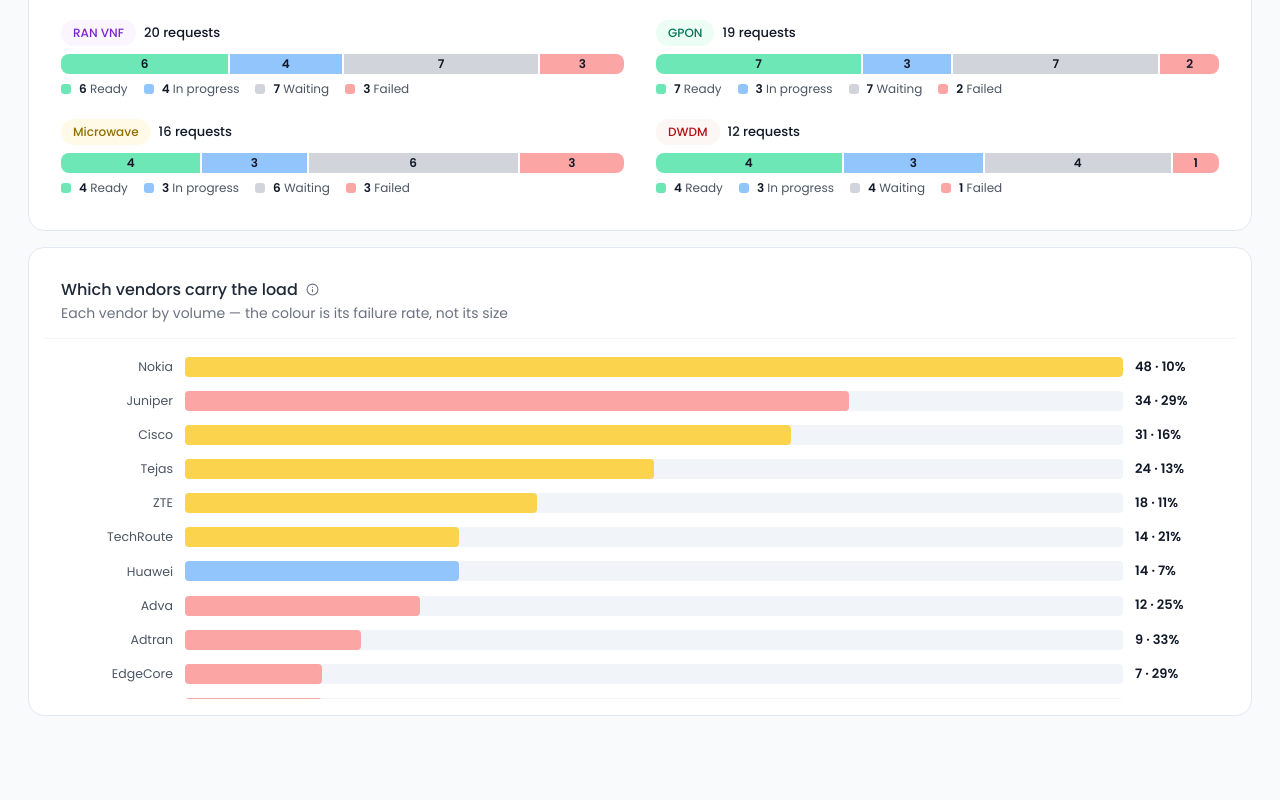
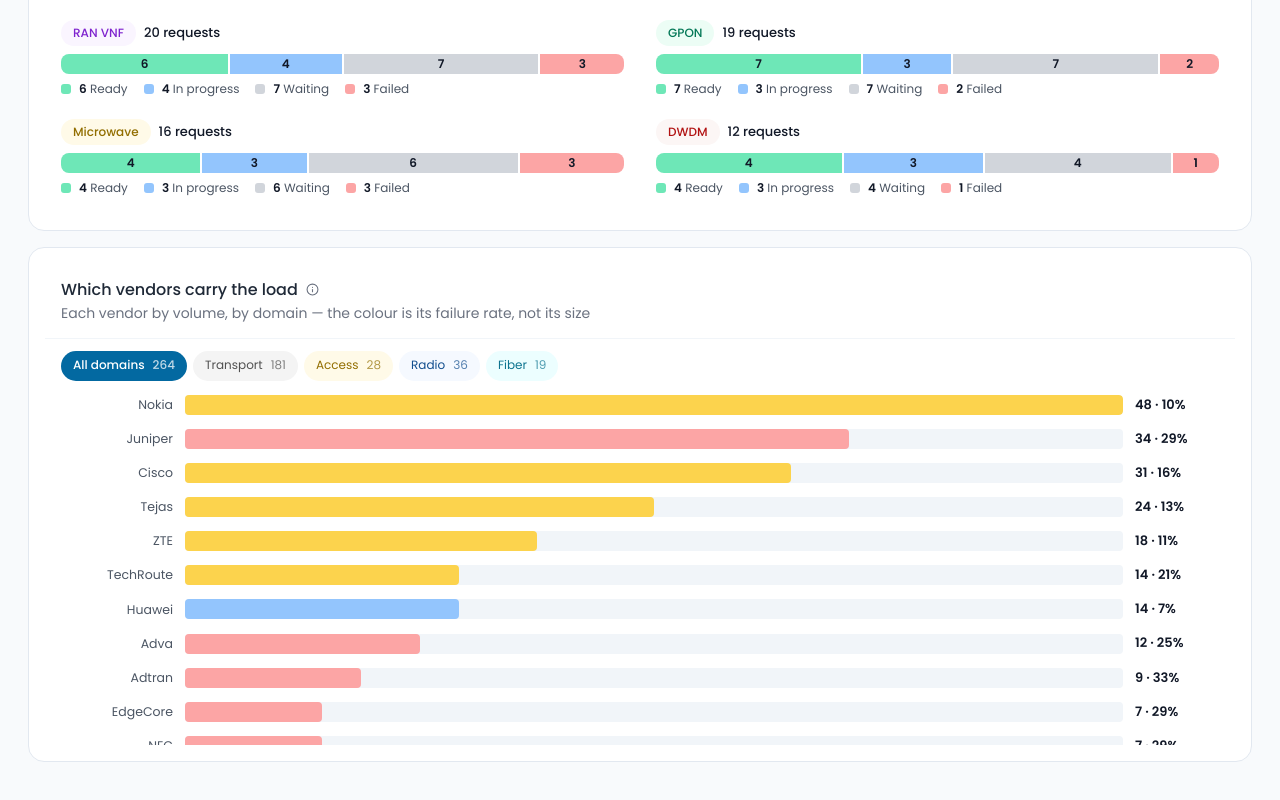
Before and after one commit to jayesh-vision/LCM-Orchestrator, a React (Vite) app: page /requests in a window 1280 px wide. Shown: the part 1436-2236 px from the top of the page. Before the commit the page ends 2200 px from the top, so only its background shows below. Built offline with nearby package versions, Linux system fonts and the light colour scheme.

Commit message:
change in graph "vendors carry the load"

```diff
--- a/src/components/ProvisioningInsights.tsx
+++ b/src/components/ProvisioningInsights.tsx
@@ -1,12 +1,12 @@
 import { useMemo, useState, type ComponentType, type ReactNode } from 'react'
 import { useNavigate } from 'react-router-dom'
 import { AlertTriangle, ArrowUpRight, Boxes, Globe, Server, Wrench } from 'lucide-react'
-import type { Category, Order, OrderIntent, OrderState, Run, RunTask, StageKind, Vendor } from '@/types'
-import { domainOf } from '@/types'
-import { Badge, Card, CardBody, CardHead, Drawer, type StatTone } from '@/components/ui'
+import type { Category, Domain, Order, OrderIntent, OrderState, Run, RunTask, StageKind, Vendor } from '@/types'
+import { domainOf, DOMAINS } from '@/types'
+import { Badge, Card, CardBody, CardHead, Chip, Drawer, type StatTone } from '@/components/ui'
 import { BarList, ColumnChart, Donut, SOFT, StackedBar, TrendChart } from '@/components/charts'
 import { VENDOR_LABEL } from '@/data/workflows'
-import { CATEGORY_TONE, ORDER_TONE, relTime } from '@/lib/format'
+import { CATEGORY_TONE, DOMAIN_TONE, ORDER_TONE, relTime } from '@/lib/format'
 
 const DAY = 86400000
 
@@ -364,21 +364,6 @@
     return m
   }, [orders])
 
-  /* Grouped by each order's first (primary/Source) endpoint — a two-ended
-     order can technically span two vendors, so this is a KPI-level signal
-     about where the load and the failures concentrate, not a full
-     multi-vendor audit of every endpoint. */
-  const byVendor = useMemo(() => {
-    const m = new Map<Vendor, Order[]>()
-    orders.forEach((o) => {
-      const v = o.endpoints[0]?.vendor
-      if (!v) return
-      if (!m.has(v)) m.set(v, [])
-      m.get(v)!.push(o)
-    })
-    return [...m.entries()].sort((a, b) => b[1].length - a[1].length)
-  }, [orders])
-
   const worstDomain = useMemo(() => worstBy(orders, (o) => domainOf(o.category), RISK_FAIL, 1), [orders])
   const worstVendor = useMemo(() => worstBy(orders, (o) => o.endpoints[0]?.vendor, RISK_FAIL, 3), [orders])
   const worstModel = useMemo(() => worstBy(orders, (o) => o.endpoints[0]?.deviceName, RISK_FAIL, 3), [orders])
@@ -694,7 +679,7 @@
           ]
         }} />
 
-      <VendorBreakdown byVendor={byVendor} noun={noun} onDrill={onDrill} />
+      <VendorBreakdown orders={orders} noun={noun} onDrill={onDrill} />
       {failureDrawer}
     </div>
   )
@@ -754,30 +739,78 @@
  * card that's capped and scrolls, so the layout never depends on how many
  * vendors exist.
  */
-function VendorBreakdown({ byVendor, noun, onDrill }: {
-  byVendor: [Vendor, Order[]][]
+/**
+ * Vendor estates are domain-locked in this platform (a Router vendor serves
+ * Transport, a CPE vendor serves Access, and so on), so "which vendors carry
+ * the load" is really a question with a domain dimension underneath it. A
+ * grouped/stacked bar with up to 20 vendors across 4 domains would be
+ * unreadable in this card's width — instead, a domain tab row re-scopes the
+ * same list: pick a domain and every vendor's volume and failure rate
+ * recompute from just that domain's orders, so the numbers on screen are
+ * never a vendor's global figure while the tab claims to be narrower.
+ */
+function VendorBreakdown({ orders, noun, onDrill }: {
+  orders: Order[]
   noun: string
   onDrill: (patch: Patch) => void
 }) {
+  const [domain, setDomain] = useState<Domain | 'All'>('All')
+
+  const domainCounts = useMemo(() => {
+    const m = new Map<Domain, number>()
+    orders.forEach((o) => { const d = domainOf(o.category); m.set(d, (m.get(d) ?? 0) + 1) })
+    return m
+  }, [orders])
+  const activeDomains = DOMAINS.filter((d) => (domainCounts.get(d) ?? 0) > 0)
+
+  /* Grouped by each order's first (primary/Source) endpoint — a two-ended
+     order can technically span two vendors, so this is a KPI-level signal
+     about where the load and the failures concentrate, not a full
+     multi-vendor audit of every endpoint. */
+  const byVendor = useMemo(() => {
+    const scoped = domain === 'All' ? orders : orders.filter((o) => domainOf(o.category) === domain)
+    const m = new Map<Vendor, Order[]>()
+    scoped.forEach((o) => {
+      const v = o.endpoints[0]?.vendor
+      if (!v) return
+      if (!m.has(v)) m.set(v, [])
+      m.get(v)!.push(o)
+    })
+    return [...m.entries()].sort((a, b) => b[1].length - a[1].length)
+  }, [orders, domain])
+
   const items = byVendor.map(([v, list]) => {
     const failed = list.filter((o) => REQUEST_FAIL.includes(o.state)).length
     const rate = failed / list.length
     const label = VENDOR_LABEL[v] ?? v
+    const domainNote = domain === 'All' ? '' : ` in ${domain}`
     return {
       label,
       value: list.length,
       color: riskColor(rate),
       valueLabel: `${list.length} · ${Math.round(rate * 100)}%`,
-      drillLabel: `${list.length} ${label} ${noun}, ${Math.round(rate * 100)}% failed. Open them`,
-      onClick: () => onDrill({ vendor: v, state: null }),
+      drillLabel: `${list.length} ${label} ${noun}${domainNote}, ${Math.round(rate * 100)}% failed. Open them`,
+      onClick: () => onDrill({ vendor: v, domain: domain === 'All' ? null : domain, state: null }),
     }
   })
+
   return (
     <Card>
-      <CardHead title="Which vendors carry the load" sub="Each vendor by volume — the colour is its failure rate, not its size"
-        info="Every vendor in scope, by each order's primary endpoint, ranked by volume. Bar colour reflects failure rate: grey under 10%, amber at 10%+, red at 25%+. Scrolls past the top vendors instead of growing the page, since the vendor list has no fixed size — click a bar to open that vendor's requests." />
-      <CardBody className="max-h-[360px] overflow-y-auto">
-        <BarList items={items} labelWidth={112} valueWidth={72} />
+      <CardHead title="Which vendors carry the load" sub="Each vendor by volume, by domain — the colour is its failure rate, not its size"
+        info="Every vendor in scope, by each order's primary endpoint, ranked by volume. Bar colour reflects failure rate: grey under 10%, amber at 10%+, red at 25%+. Pick a domain tab to see just that domain's vendors — volume and failure rate recompute for the domain, they aren't the vendor's overall figures. Scrolls past the top vendors instead of growing the page, since the vendor list has no fixed size — click a bar to open that vendor's requests." />
+      <div className="px-4 pt-3 pb-1 flex flex-wrap gap-1.5">
+        <Chip active={domain === 'All'} onClick={() => setDomain('All')} count={orders.length}>All domains</Chip>
+        {activeDomains.map((d) => (
+          <Chip key={d} tone={DOMAIN_TONE[d]} active={domain === d} onClick={() => setDomain(domain === d ? 'All' : d)}
+            count={domainCounts.get(d) ?? 0}>
+            {d}
+          </Chip>
+        ))}
+      </div>
+      <CardBody className="max-h-[360px] overflow-y-auto pt-2">
+        {items.length === 0
+          ? <p className="m-0 text-[12px] text-ink-3">No vendors in this domain, in the current selection.</p>
+          : <BarList items={items} labelWidth={112} valueWidth={72} />}
       </CardBody>
     </Card>
   )
```
